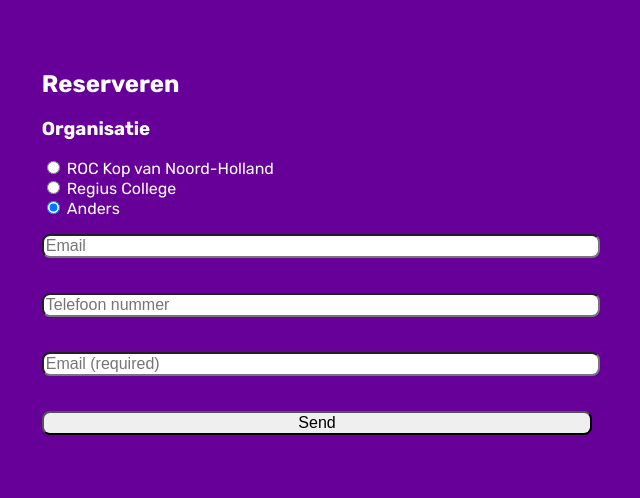
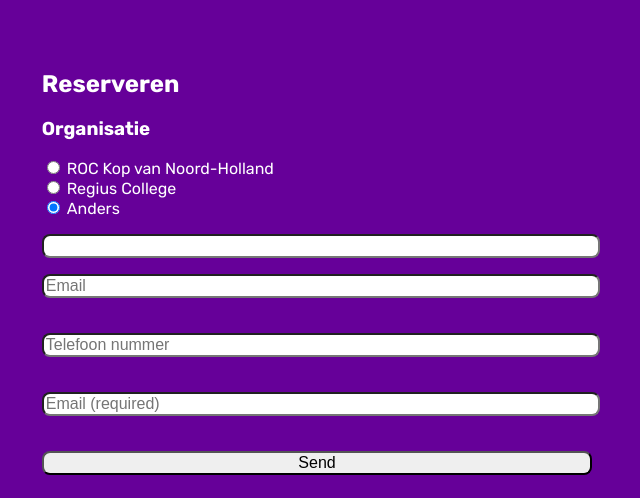
Before and after one commit to iolite312/boekingtechlab, a PHP site: page /booking in a window 1280 px wide, with the box ticked. Shown: the part 81-579 px from the top of the page, without its empty margins (323-963 px from the left). Run offline with PHP 8.4, Linux system fonts and the light colour scheme; style sheets or scripts are compiled from the project's sources.

Commit message:
updated this

```diff
--- a/css/booking.css
+++ b/css/booking.css
@@ -45,7 +45,7 @@
   display: block;
 }
 
-input[value=anders]:checked ~ input#anders {
+input[value=anders]:checked ~ input#anders-antwoord {
   display: block;
 }
 
--- a/scss/booking.scss
+++ b/scss/booking.scss
@@ -46,7 +46,7 @@
     display: block;
 }
 
-input[value="anders"]:checked~input#anders {
+input[value="anders"]:checked~input#anders-antwoord {
     display: block;
 }
 
```
